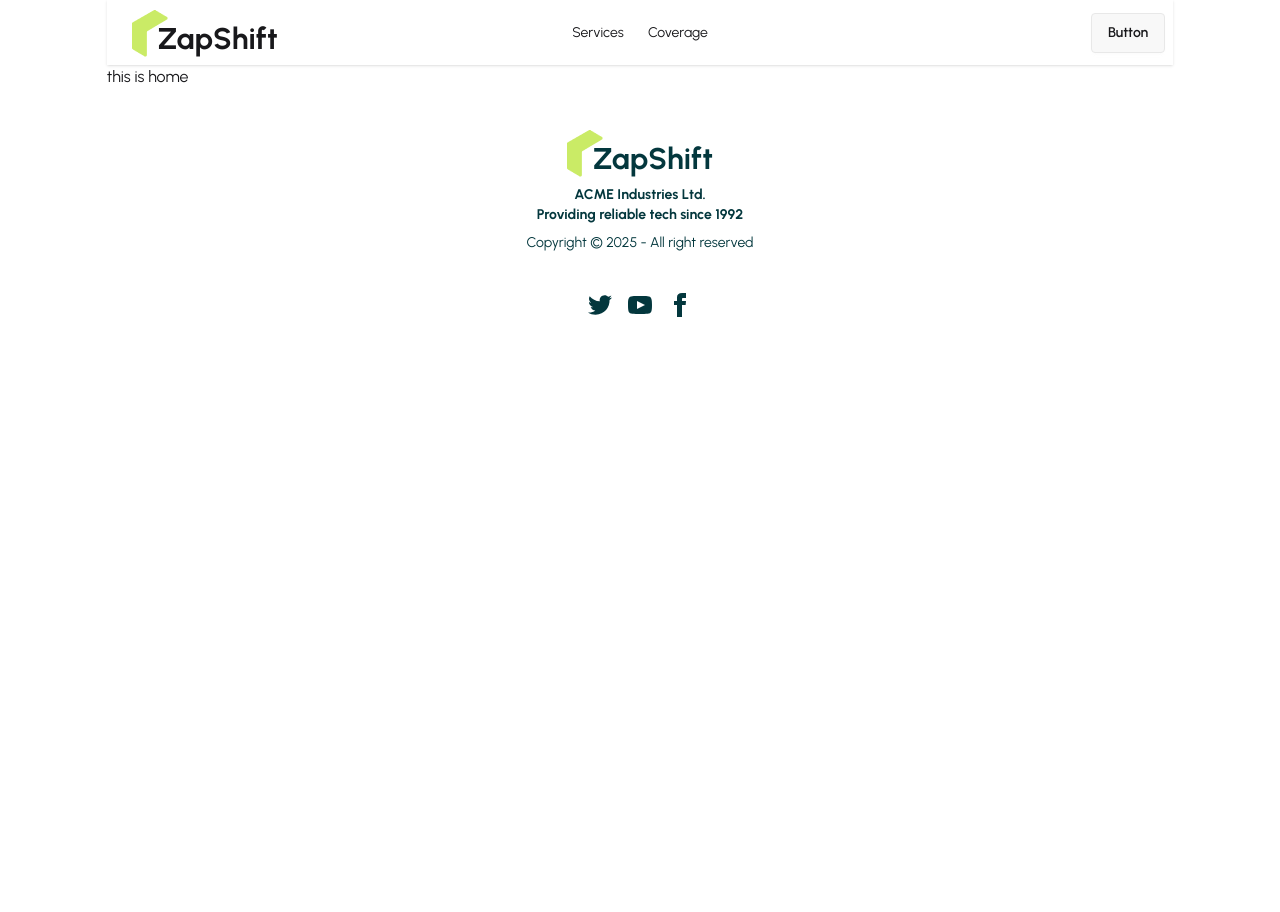
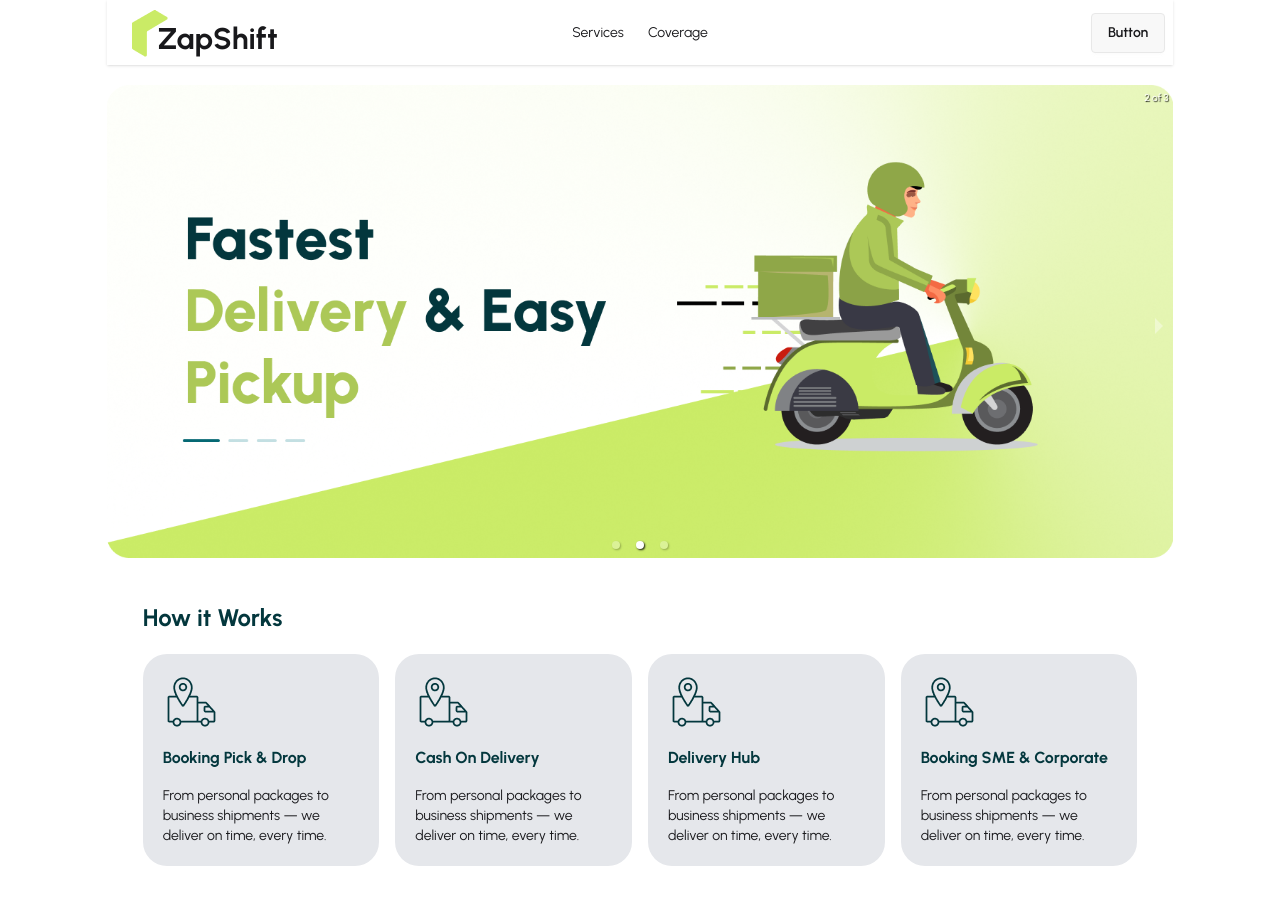
Before and after one commit to akib2012/final_project_11, a React (Vite) app: page / in a window 1280 px wide. Shown: the top 912 px of the page. Before the commit the page ends 800 px from the top, so only its background shows below. Built offline with nearby package versions, Linux system fonts and the light colour scheme.

Commit message:
adde more functionality

```diff
--- a/package.json
+++ b/package.json
@@ -14,6 +14,7 @@
     "react": "^19.2.0",
     "react-dom": "^19.2.0",
     "react-icons": "^5.5.0",
+    "react-responsive-carousel": "^3.2.23",
     "react-router": "^7.9.6",
     "tailwindcss": "^4.1.17"
   },
--- a/src/Pages/Home.jsx
+++ /dev/null
@@ -1,11 +0,0 @@
-import React from 'react';
-
-const Home = () => {
-    return (
-        <div>
-            <h3>this is home</h3>
-        </div>
-    );
-};
-
-export default Home;
--- /dev/null
+++ b/src/Pages/Homepage/Banner.jsx
@@ -0,0 +1,29 @@
+import React from "react";
+import { Carousel } from "react-responsive-carousel";
+import "react-responsive-carousel/lib/styles/carousel.min.css";
+import bannerimg1 from '../../assets/banner/banner1.png'
+import bannerimg2 from '../../assets/banner/banner2.png'
+import bannerimg3 from '../../assets/banner/banner3.png'
+
+const Banner = () => {
+  return (
+    <div>
+      <Carousel autoPlay={true} number={2000} infiniteLoop={true}  showThumbs={false} >
+        <div>
+          <img src={bannerimg1} />
+          {/* <p className="legend">Legend 1</p> */}
+        </div>
+        <div>
+          <img src={bannerimg2} />
+          {/* <p className="legend">Legend 2</p> */}
+        </div>
+        <div>
+          <img src={bannerimg3} />
+          {/* <p className="legend">Legend 3</p> */}
+        </div>
+      </Carousel>
+    </div>
+  );
+};
+
+export default Banner;
--- /dev/null
+++ b/src/Pages/Homepage/Home.jsx
@@ -0,0 +1,22 @@
+import React from 'react';
+import Banner from './Banner';
+import Howitwrokds from './Howitwrokds';
+import OuerService from './OuerService';
+
+const Home = () => {
+    return (
+       <div>
+         <div className='my-5'>
+            <Banner></Banner>
+        </div>
+        <div>
+            <Howitwrokds />
+        </div>
+        <div>
+            <OuerService></OuerService>
+        </div>
+       </div>
+    );
+};
+
+export default Home;
--- /dev/null
+++ b/src/Pages/Homepage/Howitwrokds.jsx
@@ -0,0 +1,46 @@
+import React from 'react';
+import bookingicon from '../../assets/bookingIcon.png'
+
+const Howitwrokds = () => {
+    const works = [
+  {
+    "image": bookingicon,
+    "title": "Booking Pick & Drop",
+    "paragraph": "From personal packages to business shipments — we deliver on time, every time."
+  },
+  {
+    "image": bookingicon,
+    "title": "Cash On Delivery",
+    "paragraph": "From personal packages to business shipments — we deliver on time, every time."
+  },
+  {
+    "image": bookingicon,
+    "title": "Delivery Hub",
+    "paragraph": "From personal packages to business shipments — we deliver on time, every time."
+  },
+  {
+    "image": bookingicon,
+    "title": "Booking SME & Corporate",
+    "paragraph": "From personal packages to business shipments — we deliver on time, every time."
+  }
+]
+
+    return (
+        <div >
+            <h3 className='text-2xl font-bold ml-9 mt-9 mb-5 text-secondary'>How it Works</h3>
+
+            <div className='grid grid-cols-1 md:grid-cols-3 lg:grid-cols-4 gap-4 mx-9' >
+                {
+                    works.map(w => <div className='bg-gray-200 p-5 rounded-3xl'>
+                       <img src={w.image} alt="" />
+                       <h1 className='py-4 text-secondary font-bold text-md'>{w.title}</h1>
+                       <p className='text-sm'>{w.paragraph}</p>
+                    </div>)
+                }
+            </div>
+
+        </div>
+    );
+};
+
+export default Howitwrokds;
--- /dev/null
+++ b/src/Pages/Homepage/OuerService.jsx
@@ -0,0 +1,74 @@
+import React from "react";
+
+import icon from "../../assets/service.png";
+
+const OuerService = () => {
+  const services = [
+    {
+      image: icon,
+      title: "Express & Standard Delivery",
+      paragraph:
+        "We deliver parcels within 24–72 hours in Dhaka, Chattogram, Sylhet, Khulna, and Rajshahi. Express delivery available in Dhaka within 4–6 hours from pick-up to drop-off.",
+    },
+    {
+      image: icon,
+      title: "Nationwide Delivery",
+      paragraph:
+        "We deliver parcels nationwide with home delivery in every district, ensuring your products reach customers within 48–72 hours.",
+    },
+    {
+      image: icon,
+      title: "Fulfillment Solution",
+      paragraph:
+        "We offer customized service with inventory management support, online order processing, packaging, and after-sales support.",
+    },
+    {
+      image: icon,
+      title: "Cash on Home Delivery",
+      paragraph:
+        "100% cash on delivery anywhere in Bangladesh with guaranteed safety of your product.",
+    },
+    {
+      image: icon,
+      title: "Corporate Service / Contract in Logistics",
+      paragraph:
+        "Customized corporate services including warehouse and inventory management support.",
+    },
+    {
+      image: icon,
+      title: "Parcel Return",
+      paragraph:
+        "Through our reverse logistics facility, we allow end customers to return or exchange their products with online business merchants.",
+    },
+  ];
+
+  return (
+    <div className="bg-secondary p-11 my-12 rounded-2xl">
+      <div className="text-white text-center max-w-[500px] mx-auto">
+        <h3 className="text-3xl font-bold my-5">Our Services</h3>
+        <p className="text-[12px]">
+          Enjoy fast, reliable parcel delivery with real-time tracking and zero
+          hassle. From personal packages to business shipments — we deliver on
+          time, every time.
+        </p>
+      </div>
+
+      <div className="grid grid-cols-1 md:grid-cols-2 lg:grid-cols-3  mx-6  gap-7 mt-7">
+        {services.map((s) => (
+          <div className="border-2 border-amber-300 bg-white p-6 rounded-2xl">
+            <div className="text-center">
+              <div className="flex  justify-center items-center ">
+                <img src={s.image} alt="" />
+              </div>
+
+              <h3 className="text-lg font-bold py-5">{s.title}</h3>
+              <p className="text-sm ">{s.paragraph}</p>
+            </div>
+          </div>
+        ))}
+      </div>
+    </div>
+  );
+};
+
+export default OuerService;
--- a/src/Router/Router.jsx
+++ b/src/Router/Router.jsx
@@ -1,6 +1,7 @@
 import { createBrowserRouter } from "react-router";
 import RootsLayout from "../Layouts/RootsLayout";
-import Home from "../Pages/Home";
+import Home from "../Pages/Homepage/Home";
+
 
 
 
```
Also changed, not shown: 1 other file (tests, documents, lock files or other folders).
